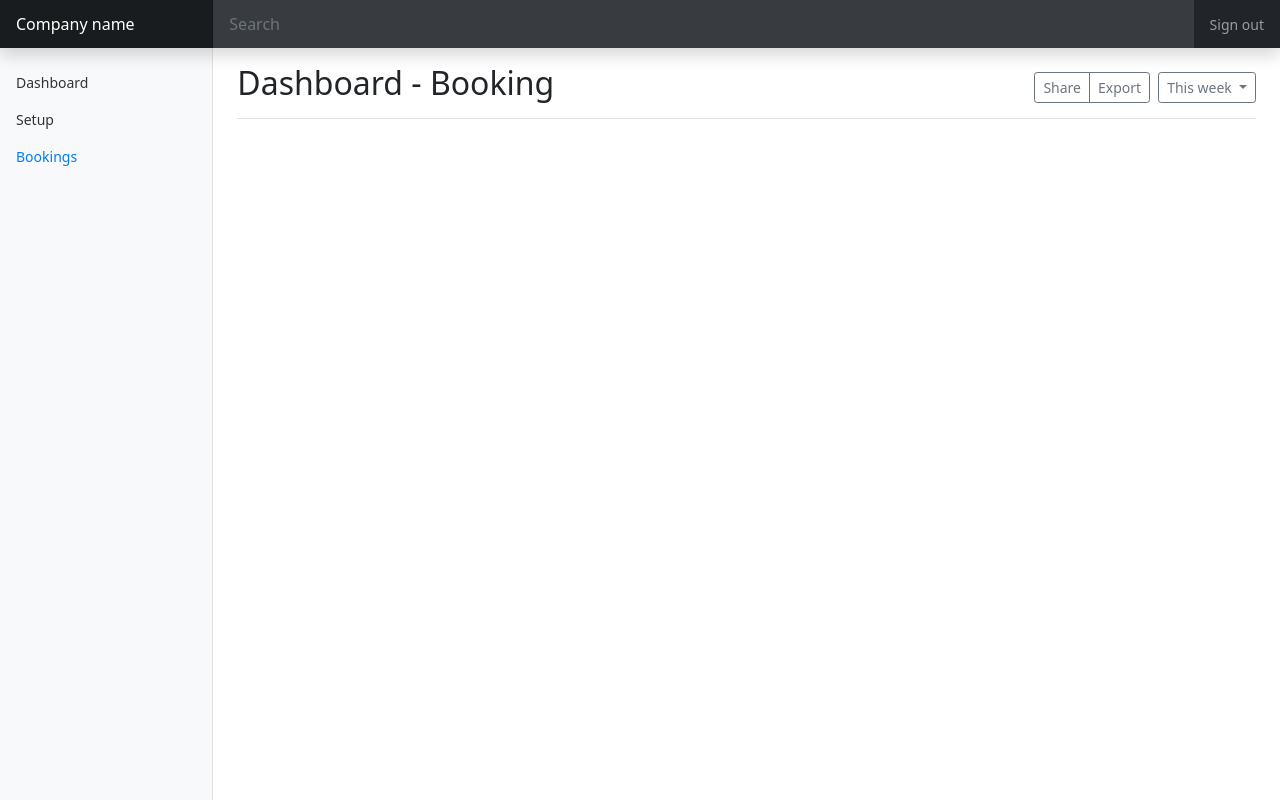
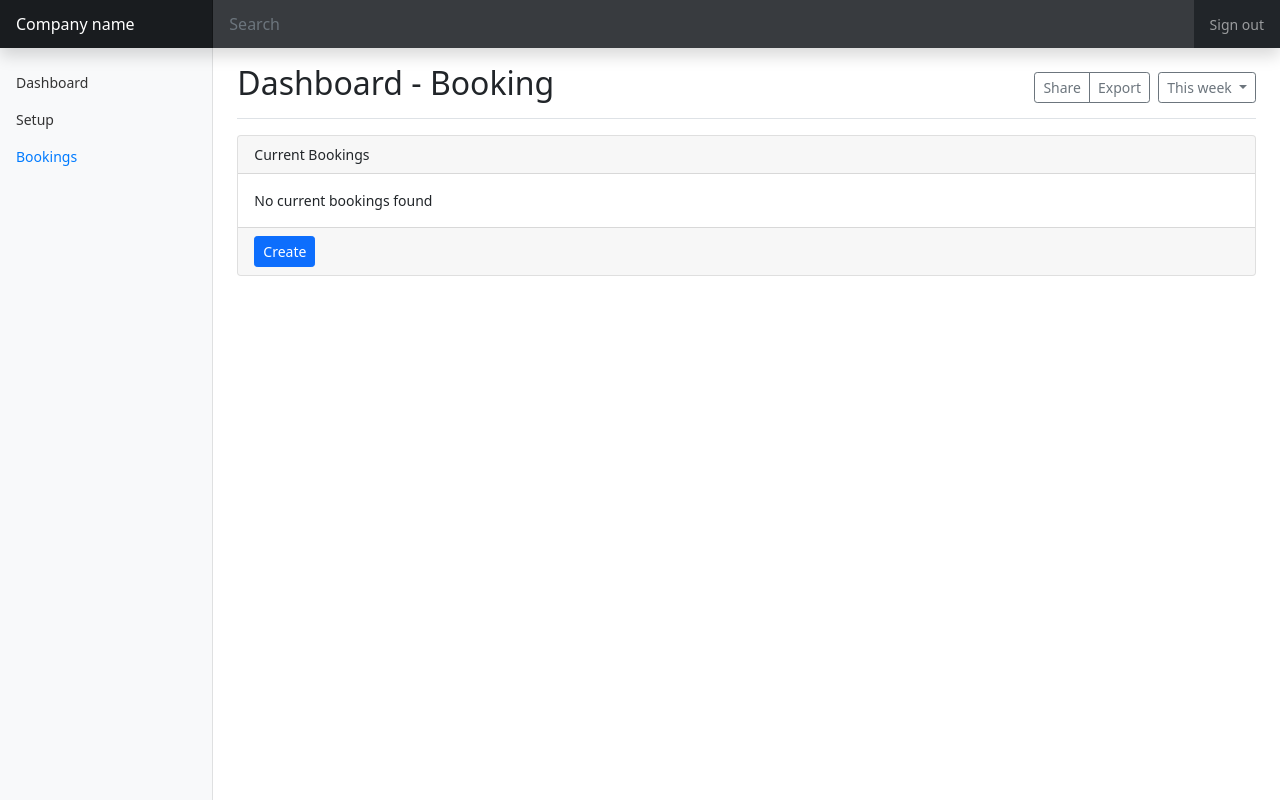
Before and after one commit to majormunky/DjangoHotel, a Django app: page /dashboard/booking/ in a window 1280 px wide. Run offline with Django 3.2, Linux system fonts and the light colour scheme.

Commit message:
Added the dashboard bookings page skeleton

```diff
--- a/dashboard/templates/dashboard/booking.html
+++ b/dashboard/templates/dashboard/booking.html
@@ -3,6 +3,21 @@
 {% block page_name %}Booking{% endblock %}
 
 {% block content %}
+<div class="row">
+    <div class="col-sm-12">
+        <div class="card">
+            <div class="card-header">
+                Current Bookings
+            </div>
+            <div class="card-body">
+                <p class="card-text">No current bookings found</p>
+            </div>
+            <div class="card-footer">
+                <a class="btn btn-primary btn-sm">Create</a>
+            </div>
+        </div>
+    </div>
+</div>
 {% endblock %}
 
 {% block page_scripts %}
```
